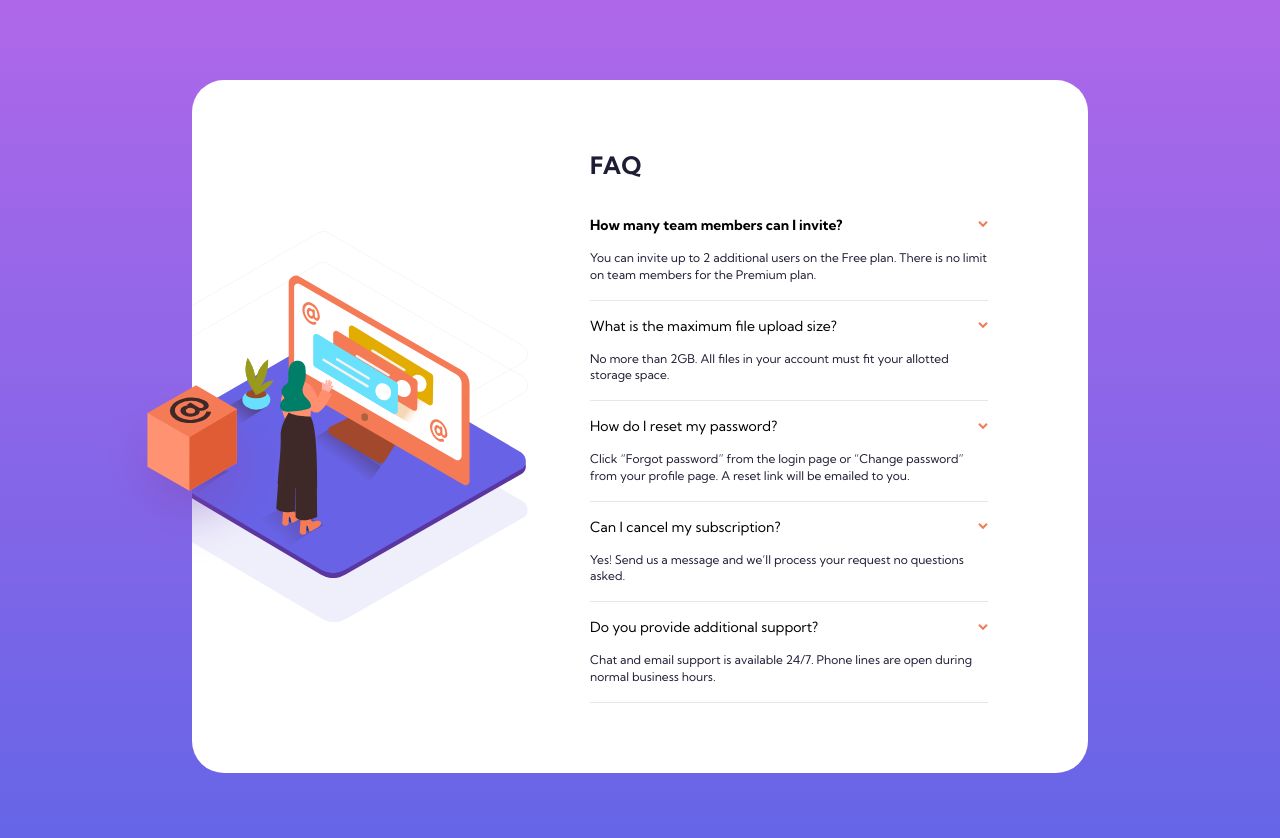
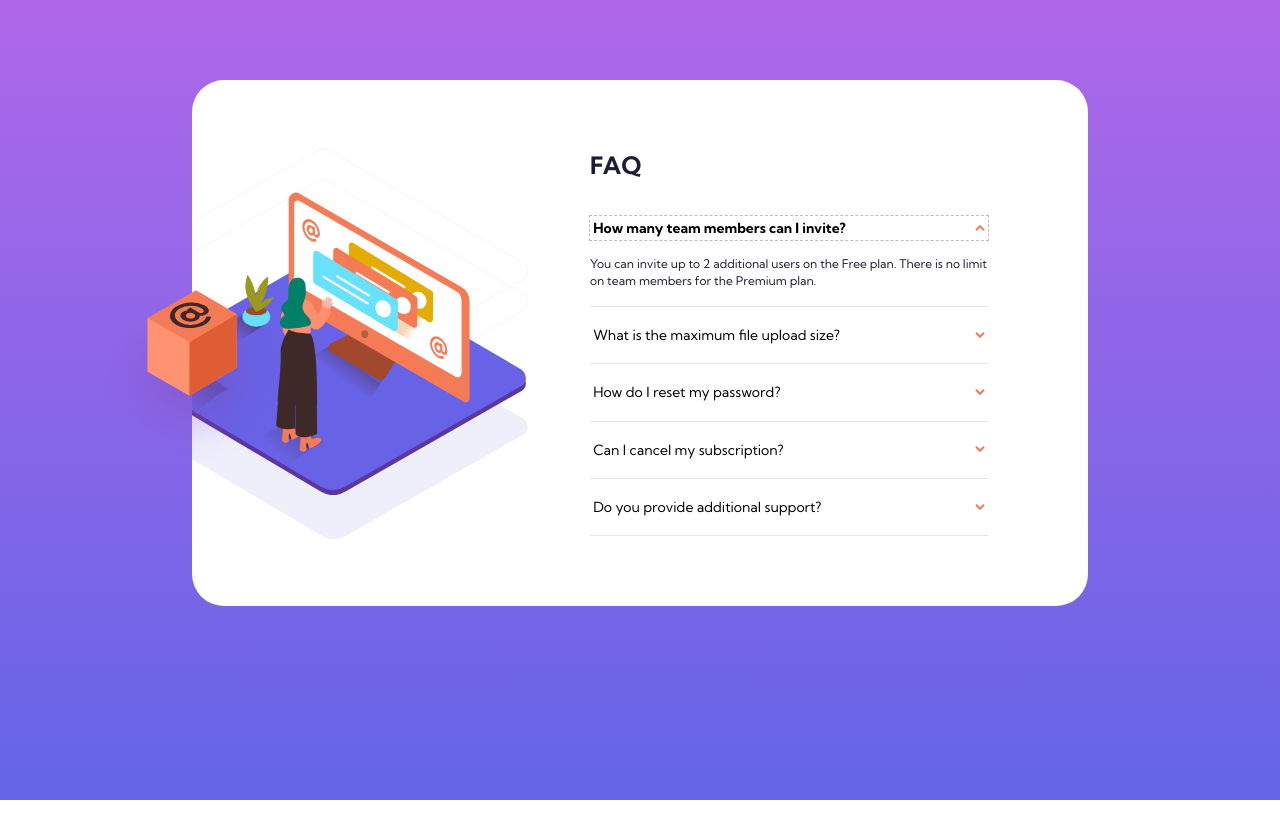
Before and after one commit to hg8116/FAQ-accordion-card, a plain HTML site: page index.html in a window 1280 px wide. Both pictures are taken after a click on the button "How many team members can I invite?". After the commit the page ends 800 px from the top, so only its background shows below. Drawn offline with Linux system fonts and the light colour scheme.

Commit message:
udpated files

```diff
--- a/index.html
+++ b/index.html
@@ -23,12 +23,10 @@
 
             <div class="accordion">
                 <div class="accordion__item">
-                    <h2>
-                        <button class="accordion__question open">
+                    <button class="accordion__question">
                         How many team members can I invite?
                     </button>
-                    </h2>
-                    <div class="accordion__collapse">
+                    <div class="accordion__collapse collapse">
                         <div class="accordion__content">
                             You can invite up to 2 additional users on the Free plan. There
                             is no limit on team members for the Premium plan.
@@ -36,24 +34,20 @@
                     </div>
                 </div>
                 <div class="accordion__item">
-                    <h2>
                     <button class="accordion__question">
                         What is the maximum file upload size?
                     </button>
-                    </h2>
-                    <div class="accordion__collapse">
+                    <div class="accordion__collapse collapse">
                         <div class="accordion__content">
                             No more than 2GB. All files in your account must fit your allotted storage space.
                         </div>
                     </div>
                 </div>
                 <div class="accordion__item">
-                    <h2>
                     <button class="accordion__question">
                         How do I reset my password?
                     </button>
-                    </h2>
-                    <div class="accordion__collapse">
+                    <div class="accordion__collapse collapse">
                         <div class="accordion__content">
                             Click “Forgot password” from the login page or “Change password” from your profile page. A
                             reset link will be emailed to you.
@@ -61,24 +55,20 @@
                     </div>
                 </div>
                 <div class="accordion__item">
-                    <h2>
                     <button class="accordion__question">
                         Can I cancel my subscription?
                     </button>
-                    </h2>
-                    <div class="accordion__collapse">
+                    <div class="accordion__collapse collapse">
                         <div class="accordion__content">
                             Yes! Send us a message and we’ll process your request no questions asked.
                         </div>
                     </div>
                 </div>
                 <div class="accordion__item">
-                    <h2>
                     <button class="accordion__question">
                         Do you provide additional support?
                     </button>
-                    </h2>
-                    <div class="accordion__collapse">
+                    <div class="accordion__collapse collapse">
                         <div class="accordion__content">
                             Chat and email support is available 24/7. Phone lines are open during normal business hours.
                         </div>
--- a/src/script.js
+++ b/src/script.js
@@ -1 +1,8 @@
-console.log("test");
+document.querySelectorAll(".accordion__question").forEach((item) => {
+  item.addEventListener("click", (event) => {
+    console.log("click");
+    item.classList.toggle("open");
+
+    item.nextElementSibling.classList.toggle("open");
+  });
+});
--- a/src/style.css
+++ b/src/style.css
@@ -88,7 +88,7 @@ h3 {
   border: none;
   background: transparent;
   margin-bottom: 1rem;
-  padding: 0;
+  padding: 0.2rem;
   font-size: 0.875rem;
   font-family: "Kumbh Sans", sans-serif;
   text-align: left;
@@ -103,10 +103,26 @@ h3 {
   display: block;
   width: 0.625rem;
   height: 1rem;
+  border: none;
   background-image: url(../src/images/icon-arrow-down.svg);
   background-repeat: no-repeat;
   background-size: contain;
   background-position: center center;
+  transition: transform 300ms ease-in-out;
+}
+
+.accordion__question:focus,
+.accordion__question:focus-visible {
+  border: none;
+  outline: dashed 1px rgba(0, 0, 0, 0.25);
+}
+
+.accordion__question.open {
+  font-weight: 700;
+}
+
+.accordion__question.open::after {
+  transform: rotate(180deg);
 }
 
 .accordion__content {
@@ -115,6 +131,18 @@ h3 {
   margin-bottom: 1rem;
 }
 
+.accordion__collapse.collapse {
+  display: none;
+}
+
+.accordion__collapse.collapsing {
+}
+
+.accordion__collapse.open {
+  display: block;
+}
+
+/*Desktop Styles*/
 @media (min-width: 56em) {
   body {
     padding: 5rem;
```
Lines whose indentation alone changed are shown as unchanged.
